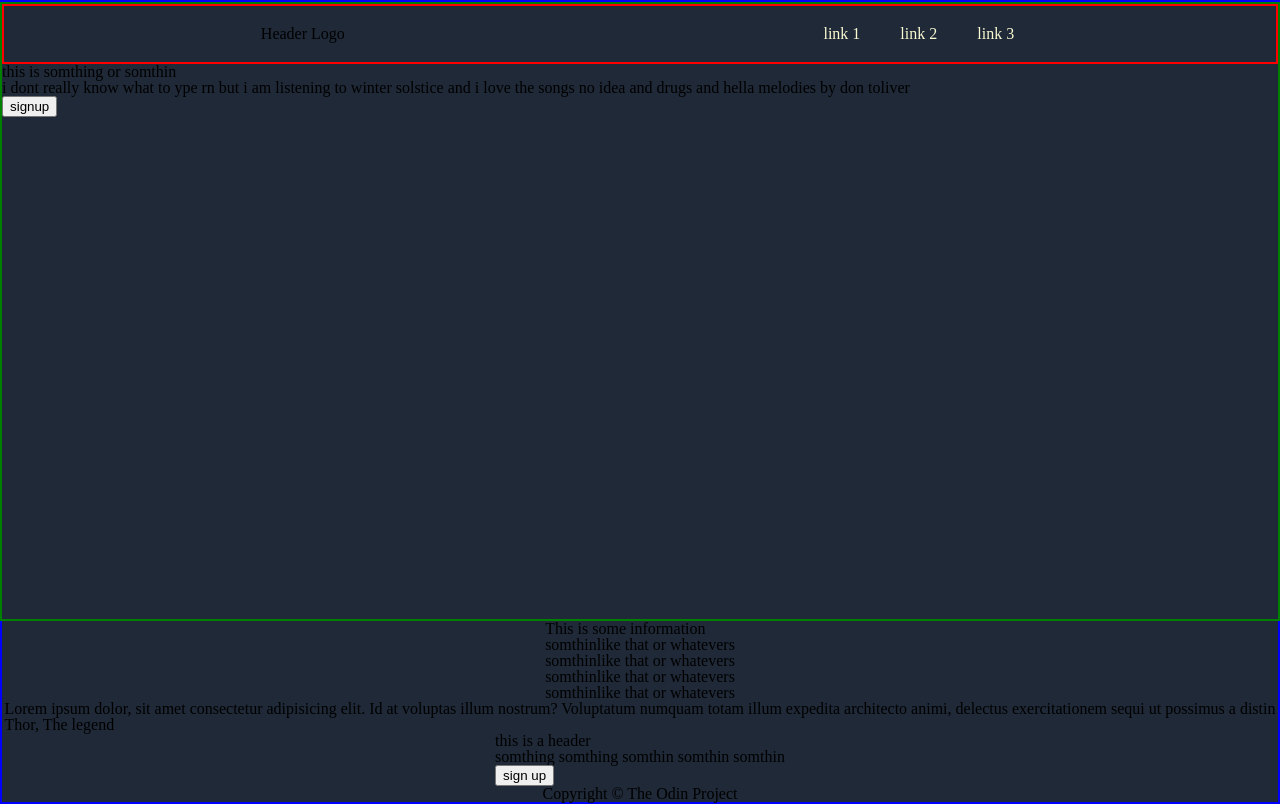
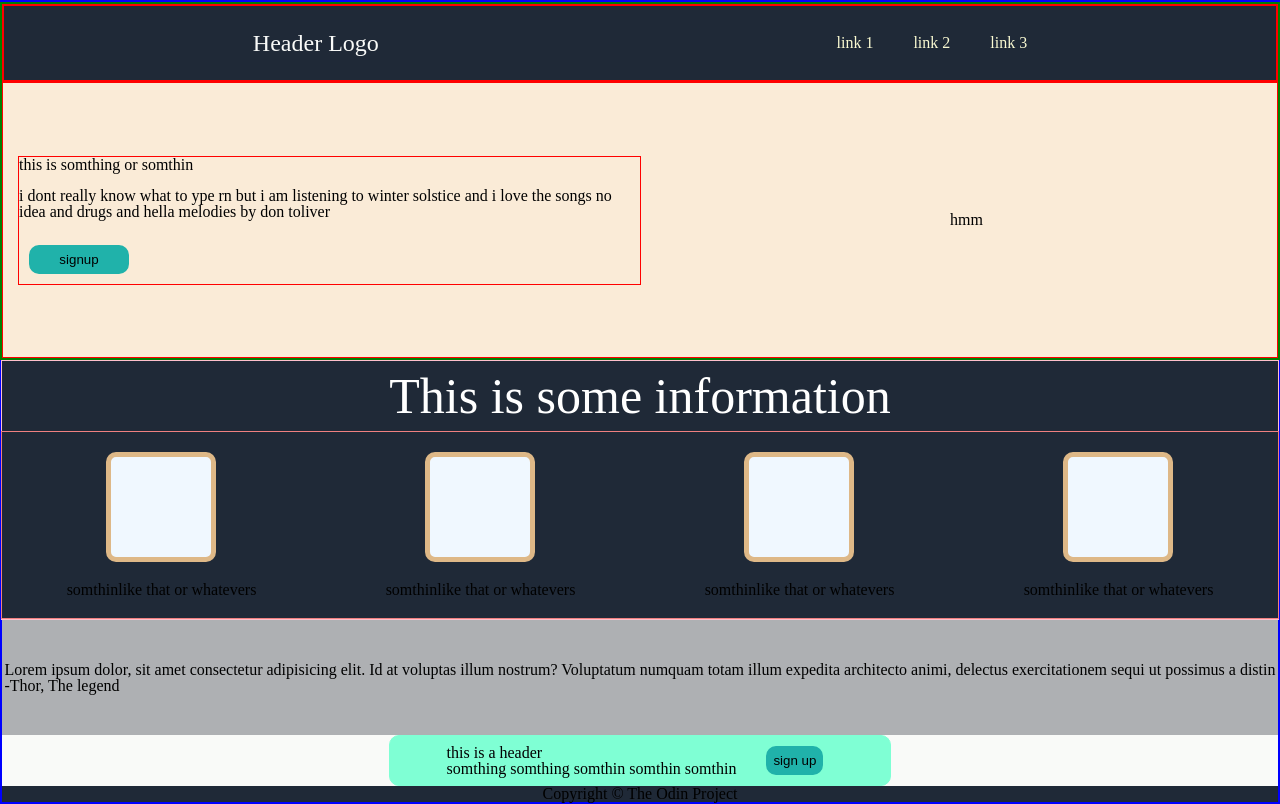
Before and after one commit to Abod981/p01-landing_page, a plain HTML site: page index.html in a window 1280 px wide. Drawn offline with Linux system fonts and the light colour scheme.

Commit message:
Add primary form
add primary form
edit and improve form over time

```diff
--- a/index.html
+++ b/index.html
@@ -11,7 +11,7 @@
     <body>
         <header class="header">
         <nav class="nav-bar">
-            <h2>Header Logo</h2>
+            <h2 class="logo">Header Logo</h2>
             <ul class="links">
                 <li><a href="#">link 1</a></li>
                 <li><a href="#">link 2</a></li>
@@ -23,43 +23,52 @@
                 <h2 class="hero">
                 this is somthing or somthin
                 </h2>
-                <p>i dont really know what to ype rn but i am listening to winter solstice and i love the songs no idea and drugs and hella melodies by don toliver</p>
+                <p class="hero-text">i dont really know what to ype rn but i am listening to winter solstice and i love the songs no idea and drugs and hella melodies by don toliver</p>
                 <button>signup</button>
 
             </div>
             <div class="header-right">
+                <p>hmm</p>
 
             </div>
         </div>
         </header>
         <main class="main1">
-            <h1>This is some information</h1>
+            <h1 class="info">This is some information</h1>
             <div class="containers">
-                <div class="item container">
+                <div class="item-container">
                     <div class="box"></div>
                     <p>somthinlike that or whatevers</p>
+                </div>
+                <div class="item-container">
+                    <div class="box"></div>
+
+                    <p>somthinlike that or whatevers</p>
+                </div>
+                <div class="item-container">
                     <div class="box"></div>
                     <p>somthinlike that or whatevers</p>
-                    <div class="box"></div>
-                    <p>somthinlike that or whatevers</p>
+                </div>
+                <div class="item-container">
                     <div class="box"></div>
                     <p>somthinlike that or whatevers</p>
                 </div>
 
             </div>
 
+
         </main>
 
         <main class="main2">
             <div class="quotes">
             <blockquote>Lorem ipsum dolor, sit amet consectetur adipisicing elit. Id at voluptas illum nostrum? Voluptatum numquam totam illum expedita architecto animi, delectus exercitationem sequi ut possimus a distin</blockquote>
-            <cite>Thor, The legend</cite>
+            <cite>-Thor, The legend</cite>
             </div>
         </main>
 
         <div class="signup">
-            <div signup-box>
-                <div signup-text>
+            <div class="signup-box">
+                <div class="signup-text">
                     <h3>
                         this is a header
                     </h3>
--- a/style.css
+++ b/style.css
@@ -43,7 +43,6 @@ table {
 }
 
 
-
 body{
     display: flex;
     flex-direction: column;
@@ -62,20 +61,151 @@ body{
     flex: 1 1 auto;
     border: 2px green solid;
     width: 100%;
+
 }
 .nav-bar{
     display: flex;
     justify-content: space-around;
     border: 2px red solid;
     padding: 20px;
+    align-items: center;
+    justify-content: space-around;
 
 }
 .links{
     display: flex;
     gap: 30px;
+    align-items: center;
 }
 a{
     text-decoration: none;
     color: lightgoldenrodyellow;
     padding: 5px;
 }
+.logo{
+    font-size: 24px;
+    color: #f9faf8;
+    padding: 5px;
+}
+.header-content{
+    display: flex;
+    flex-direction: row;
+    border: 1px red solid;
+    flex-grow: 1;
+    justify-content: center;
+    align-items: center;
+    background-color: antiquewhite;
+    max-height: 300px;
+
+
+}
+
+.header-left{
+    display: flex;
+    flex-direction: column;
+    gap: 15px;
+    margin: 15px;
+    border: 1px red solid;
+    width: 400px;
+    flex: 1 1 0;
+
+}
+.header-right{
+    display: flex;
+    width: 400px;
+    flex: 1 1 0;
+    background-color:antiquewhite;
+    justify-content: center;
+}
+.main1 {
+    display: flex;
+    flex-direction: column;
+    flex: 1 1 0;
+    align-items: center;
+    border: 1px pink solid;
+    width: 100%;
+
+}
+.info{
+    font-size: 50px;
+    color: white;
+    padding: 10px;
+}
+
+
+.containers{
+    display: flex;
+    flex-direction: row;
+    width: 100%;
+    flex: 1 1 0;
+    border: 1px lightcoral solid;
+    justify-content: space-around;
+}
+
+
+
+
+.item-container{
+    display: flex;
+    flex-direction: column;
+    margin: 10px;
+    padding: 10px;
+    justify-content: center;
+    align-items: center;
+    gap: 20px;
+}
+
+.box{
+    width: 100px;
+    height: 100px;
+    border: burlywood 5px solid;
+    border-radius: 10px; background-color: aliceblue;
+
+}
+
+.main2{
+    display: flex;
+    flex: 1 1 0;
+    background-color: rgb(211, 211, 211, 0.8);
+    width: 100%;
+    justify-content: center;
+    align-items: center;
+
+}
+button{
+    max-width: 100px;
+    padding: 5px;
+    border: 2px lightseagreen solid;
+    background-color: lightseagreen;
+    border-radius: 10px;
+    margin: 10px;
+}
+
+.signup{
+    display: flex;
+    justify-content: center;
+    align-items: center;
+    width: 100%;
+    background-color: #f9faf8;
+
+}
+.signup-box{
+    display: flex;
+    justify-content: center;
+    align-items: center;
+    gap: 20px;
+    background-color: aquamarine;
+    width: 500px;
+    border: 1px aquamarine solid;
+    border-radius: 10px;
+
+
+}
+.footer{
+    display: flex;
+    flex: 1 1 0;
+    padding: 50px;
+    justify-content: center;
+    align-items: center;
+    min-height: 100px;
+}
```
